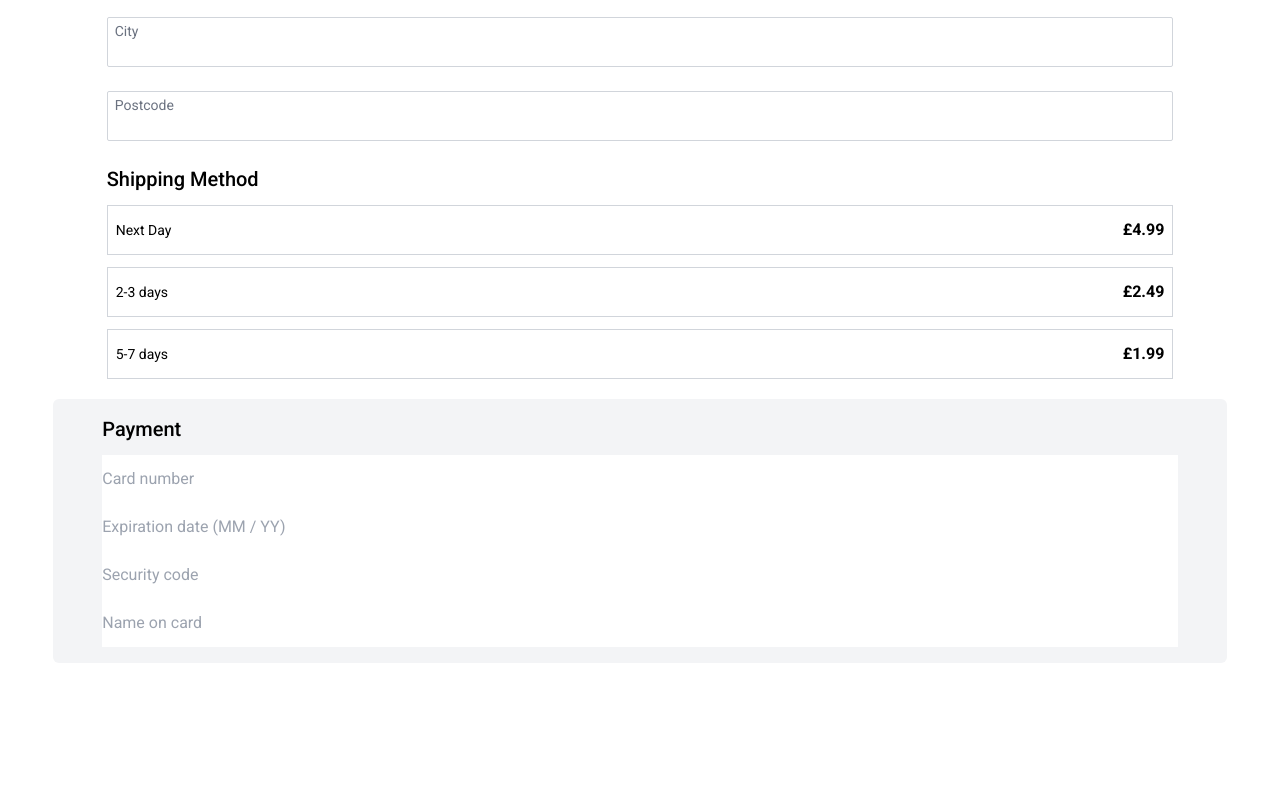
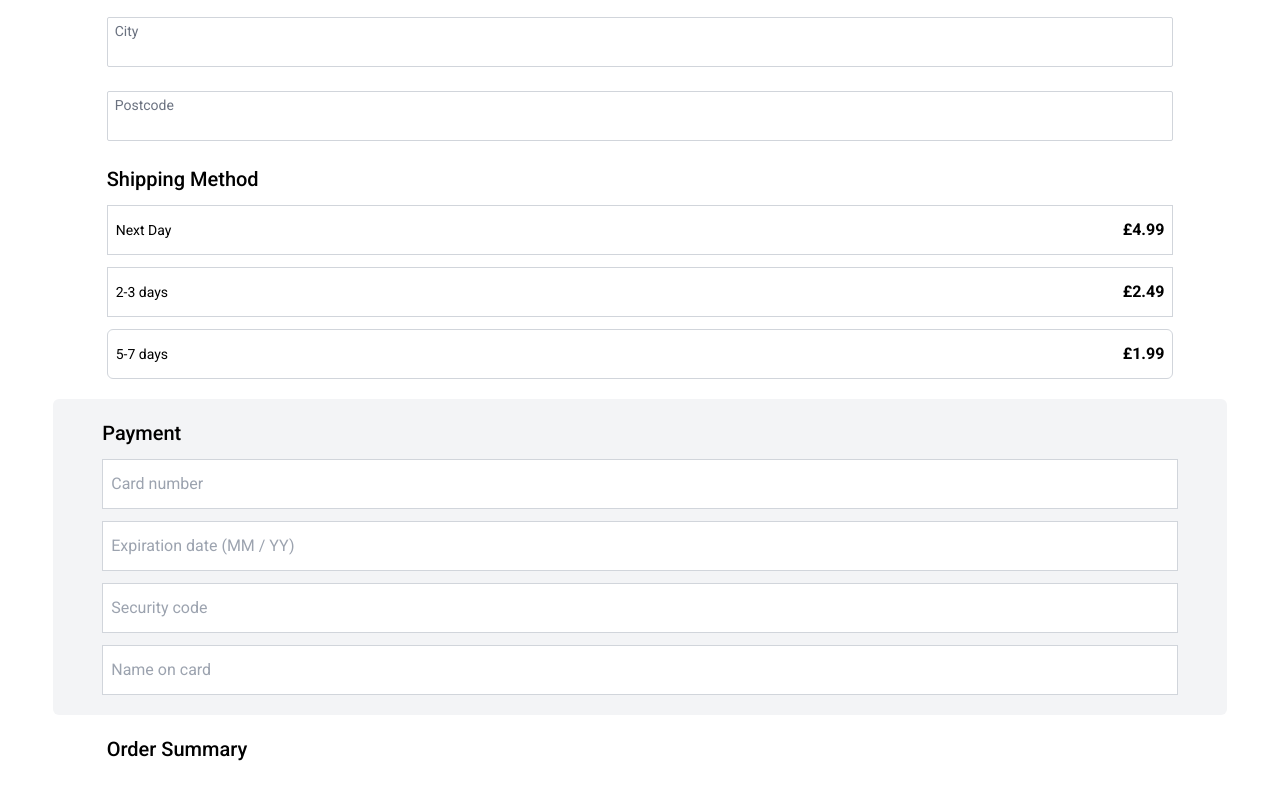
Before and after one commit to nadrojb/ecom-store-react-typescript, a React (Vite) app: page /checkout in a window 1280 px wide. Shown: the part 448-1248 px from the top of the page. Before the commit the page ends 1191 px from the top, so only its background shows below. Built offline with nearby package versions, Linux system fonts and the light colour scheme.

Commit message:
finished styling for checkout form

```diff
--- a/src/Pages/Checkout/index.tsx
+++ b/src/Pages/Checkout/index.tsx
@@ -1,4 +1,11 @@
+import CartProductCard from "../../Components/CartProductCard";
+import { useCart } from "../../context/CartContext";
+import FormatPrice from "../../Utilities/FormatPrice";
+
 function Checkout() {
+  const { cartItems, subTotal, cartQuantity } = useCart();
+
+
   return (
     <>
       <div className="py-4 border-b border-gray-300">
@@ -6,15 +13,15 @@ function Checkout() {
           LeShop
         </h1>
       </div>
-      <section className="w-full mb-20">
+      <section className="w-full">
         <div className="pt-6">
           <form action="" className="w-10/12 mx-auto">
             <div>
-              <h2 className="text-xl font-medium" htmlFor="">
+              <h2 className="text-xl font-medium">
                 Contact
               </h2>
               <input
-                className="w-full border border-gray-300 rounded-sm pt-5 pb-1 px-2 mt-3"
+                className="w-full border border-gray-300 rounded-sm pt-5 pb-1 px-2 mt-3 rounded:md"
                 type="text"
               />
               <label
@@ -25,12 +32,12 @@ function Checkout() {
               </label>
             </div>
             <div>
-              <h2 className="text-xl font-medium" htmlFor="">
+              <h2 className="text-xl font-medium">
                 Delivery
               </h2>
 
               <input
-                className="w-full border border-gray-300 rounded-sm pt-5 pb-1 px-2 mt-3"
+                className="w-full border border-gray-300 rounded-sm pt-5 pb-1 px-2 mt-3 rounded:md"
                 type="text"
               />
               <label
@@ -42,7 +49,7 @@ function Checkout() {
             </div>
             <div>
               <input
-                className="w-full border border-gray-300 rounded-sm pt-5 pb-1 px-2 "
+                className="w-full border border-gray-300 rounded-sm pt-5 pb-1 px-2 rounded:md "
                 type="text"
               />
               <label
@@ -54,7 +61,7 @@ function Checkout() {
             </div>
             <div>
               <input
-                className="w-full border border-gray-300 rounded-sm pt-5 pb-1 px-2 "
+                className="w-full border border-gray-300 rounded-sm pt-5 pb-1 px-2 rounded:md "
                 type="text"
               />
               <label
@@ -66,7 +73,7 @@ function Checkout() {
             </div>
             <div>
               <input
-                className="w-full border border-gray-300 rounded-sm pt-5 pb-1 px-2 "
+                className="w-full border border-gray-300 rounded-sm pt-5 pb-1 px-2  rounded:md"
                 type="text"
               />
               <label
@@ -78,7 +85,7 @@ function Checkout() {
             </div>
             <div>
               <input
-                className="w-full border border-gray-300 rounded-sm pt-5 pb-1 px-2 "
+                className="w-full border border-gray-300 rounded-sm pt-5 pb-1 px-2 rounded:md "
                 type="text"
               />
               <label
@@ -93,22 +100,22 @@ function Checkout() {
             <h2 className="text-xl font-medium " htmlFor="">
               Shipping Method
             </h2>
-            <button className="flex justify-between items-center border border-gray-300 px-2 py-3 mt-3 cursor-pointer  w-full">
+            <button className="flex justify-between items-center border border-gray-300 px-2 py-3 mt-3 cursor-pointer  w-full rounded:md">
               <h4 className="text-sm">Next Day</h4>
               <h4 className="font-semibold">£4.99</h4>
             </button>
-            <button className="flex justify-between items-center border border-gray-300 px-2 py-3 mt-3 cursor-pointer w-full">
+            <button className="flex justify-between items-center border border-gray-300 px-2 py-3 mt-3 cursor-pointer w-full rounded:md">
               <h4 className="text-sm">2-3 days</h4>
               <h4 className="font-semibold">£2.49</h4>
             </button>
-            <button className="flex justify-between items-center border border-gray-300 px-2 py-3 mt-3 cursor-pointer w-full">
+            <button className="flex justify-between items-center border border-gray-300 px-2 py-3 mt-3 cursor-pointer w-full rounded-md">
               <h4 className="text-sm">5-7 days</h4>
               <h4 className="font-semibold">£1.99</h4>
             </button>
           </div>
           <div>
             <div className="mt-5 bg-gray-100 w-11/12 mx-auto rounded-md">
-              <div className="w-11/12 mx-auto py-4">
+              <div className="w-11/12 mx-auto py-5">
                 <h2 className="text-xl font-medium mb-3" htmlFor="">
                   Payment
                 </h2>
@@ -118,7 +125,7 @@ function Checkout() {
                 <input
                   placeholder="Card number"
                   type="text"
-                  className="w-full py-3"
+                  className="w-full py-3 border border-gray-300 rounded:md px-2"
                 />
                 <div>
                   <label className="hidden" htmlFor="">
@@ -127,7 +134,7 @@ function Checkout() {
                   <input
                     placeholder="Expiration date (MM / YY)"
                     type="text"
-                    className="w-full py-3"
+                    className="w-full py-3 mt-3 border border-gray-300 rounded:md px-2"
                   />
                   <label className="hidden" htmlFor="">
                     Security Code
@@ -135,7 +142,7 @@ function Checkout() {
                   <input
                     placeholder="Security code"
                     type="number"
-                    className="w-full py-3"
+                    className="w-full py-3 mt-3 border border-gray-300 rounded:md px-2"
                   />
                 </div>
                 <label className="hidden" htmlFor="">
@@ -144,13 +151,29 @@ function Checkout() {
                 <input
                   placeholder="Name on card"
                   type="text"
-                  className="w-full py-3"
+                  className="w-full py-3 mt-3 border border-gray-300 rounded:md px-2"
                 />
               </div>
             </div>
           </div>
         </div>
-        <div className=""></div>
+      </section>
+      <section className="mt-5 mb-20 w-10/12 mx-auto">
+        <h2 className="text-xl font-medium">Order Summary</h2>
+        <div className="lg:w-9/12">
+            {cartItems.map((item) => (
+              <CartProductCard
+              key={item.id}
+              id={item.id}
+              quantity={item.quantity}
+              title={item.title}
+              image={item.image}
+              price={item.price}
+              />
+            ))}
+          </div>
+
+
       </section>
     </>
   );
```
Also changed, not shown: src/Components/CheckoutProductCard/index.tsx (added).
